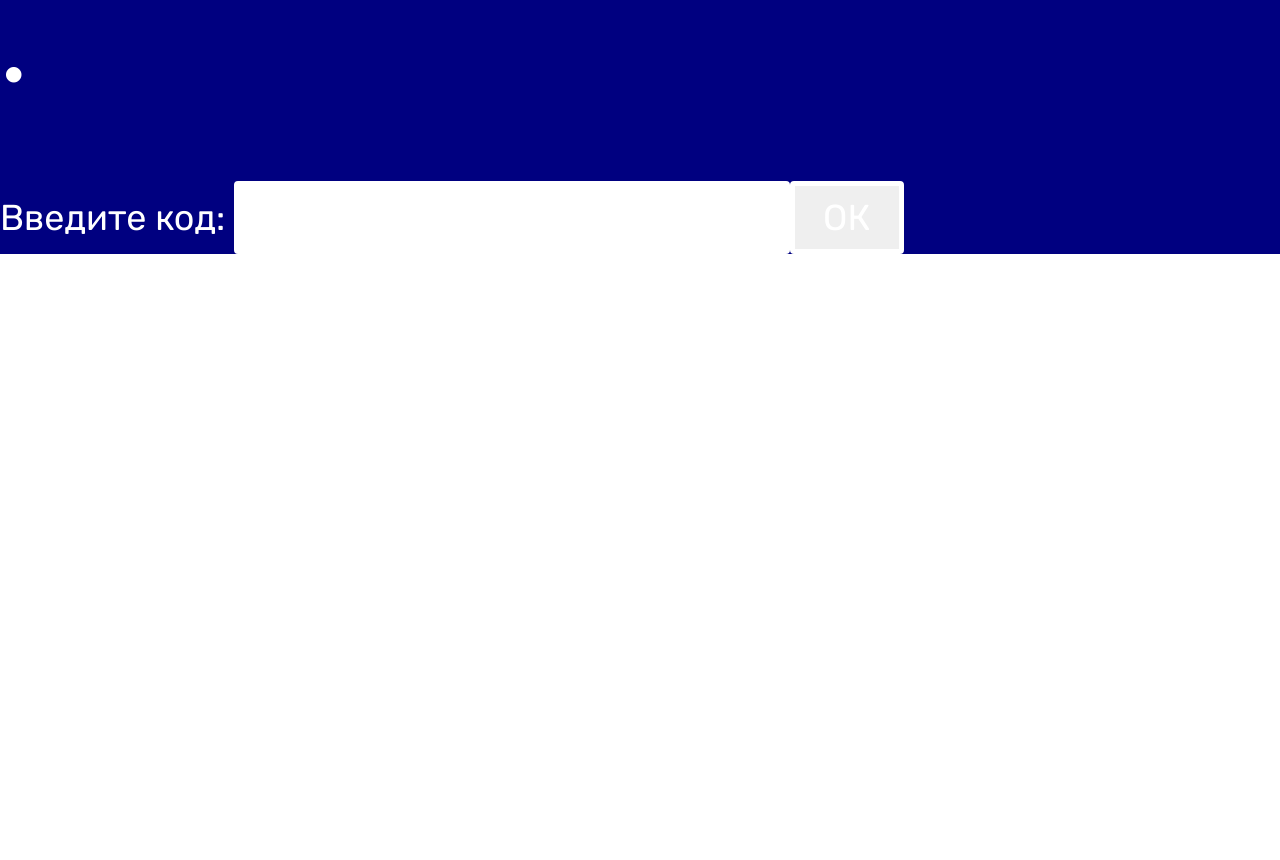
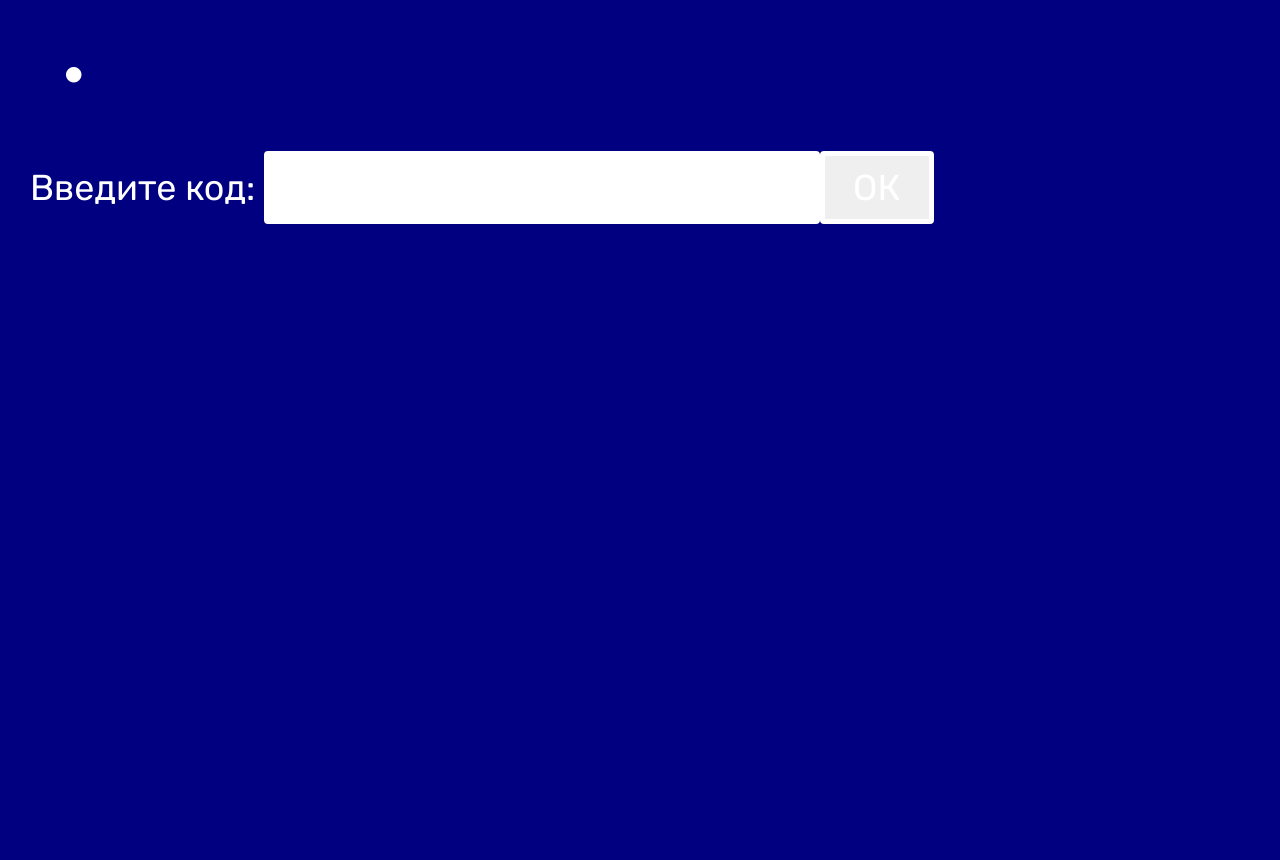
Before and after one commit to salut-msg/karim-bd, a Flask app: template templates/game.html in a window 1280 px wide; the page is wider, and only the part inside the window is pictured. Before the commit the page ends 254 px from the top of that part, so only its background shows below. Run offline with Flask 2, Linux system fonts and the light colour scheme; the template is opened without the code that fills it: most values are stand-ins (such as "Sample title", 1, 10 or a date in 2020).

Commit message:
Update game.html

```diff
--- a/templates/game.html
+++ b/templates/game.html
@@ -11,7 +11,8 @@
         font-size: 36px;
       }
       html,
-      body {
+      body,
+      main {
         height: 100%;
         width: 100%;
         padding: 0;
@@ -20,6 +21,7 @@
       main {
         background: #000080;
         color: #fff;
+        padding: 30px;
       }
       .inp {
         display: inline-block;
@@ -42,7 +44,7 @@
   </head>
   <body>
     <main>
-      <div style="color: #ff0; padding: 30px 0;"><span style="font-size: 72px;">&bull;</span><span id=coin></span></div>
+      <div style="color: #ff0; padding: 0 0 0 30px;"><span style="font-size: 72px;">&bull;</span><span id=coin></span></div>
       <p>Введите код: <input type="text" id="inp" class="inp"><button onclick="checkCode();">ОК</button></p>
       <script>
         const ME = {{ username }};
```
